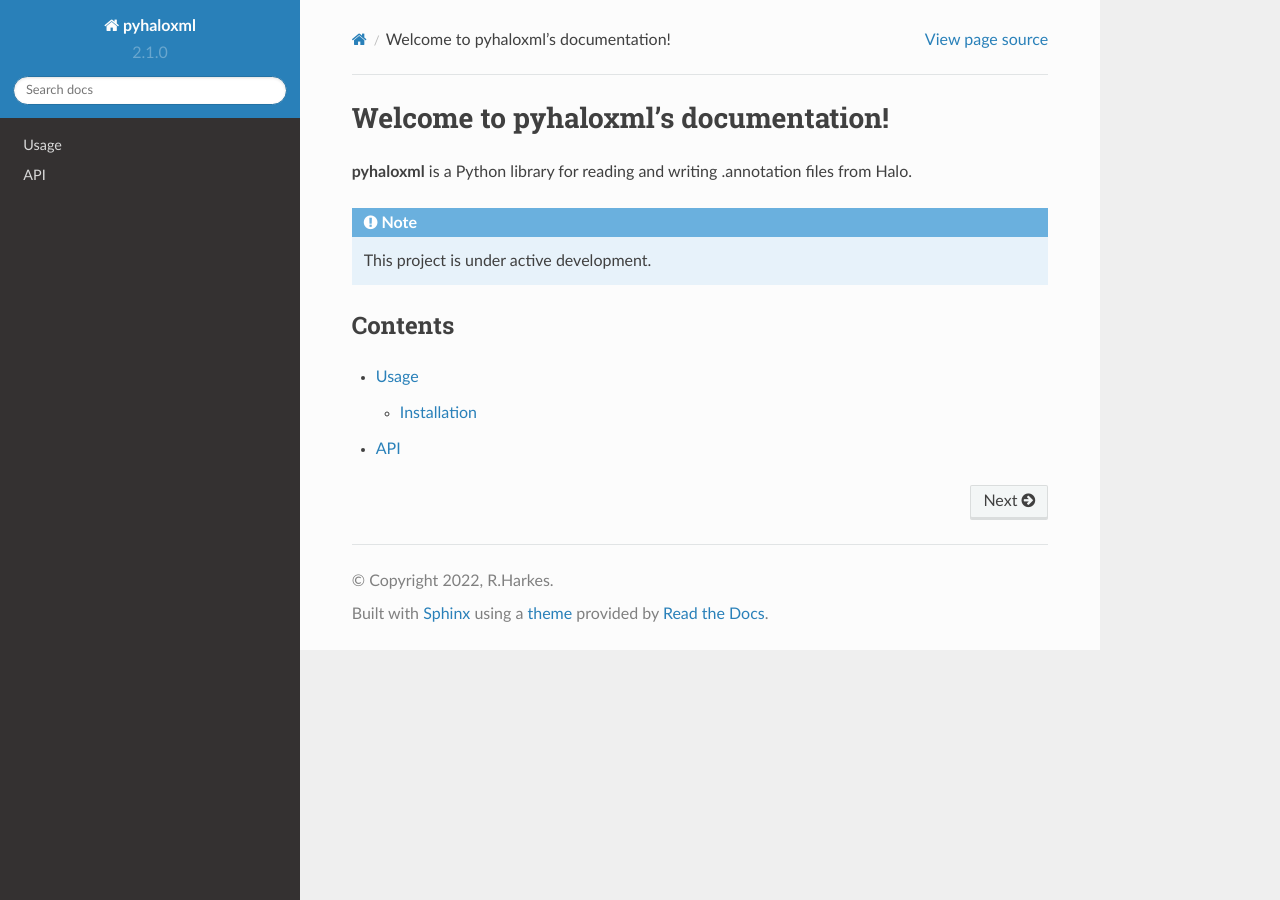
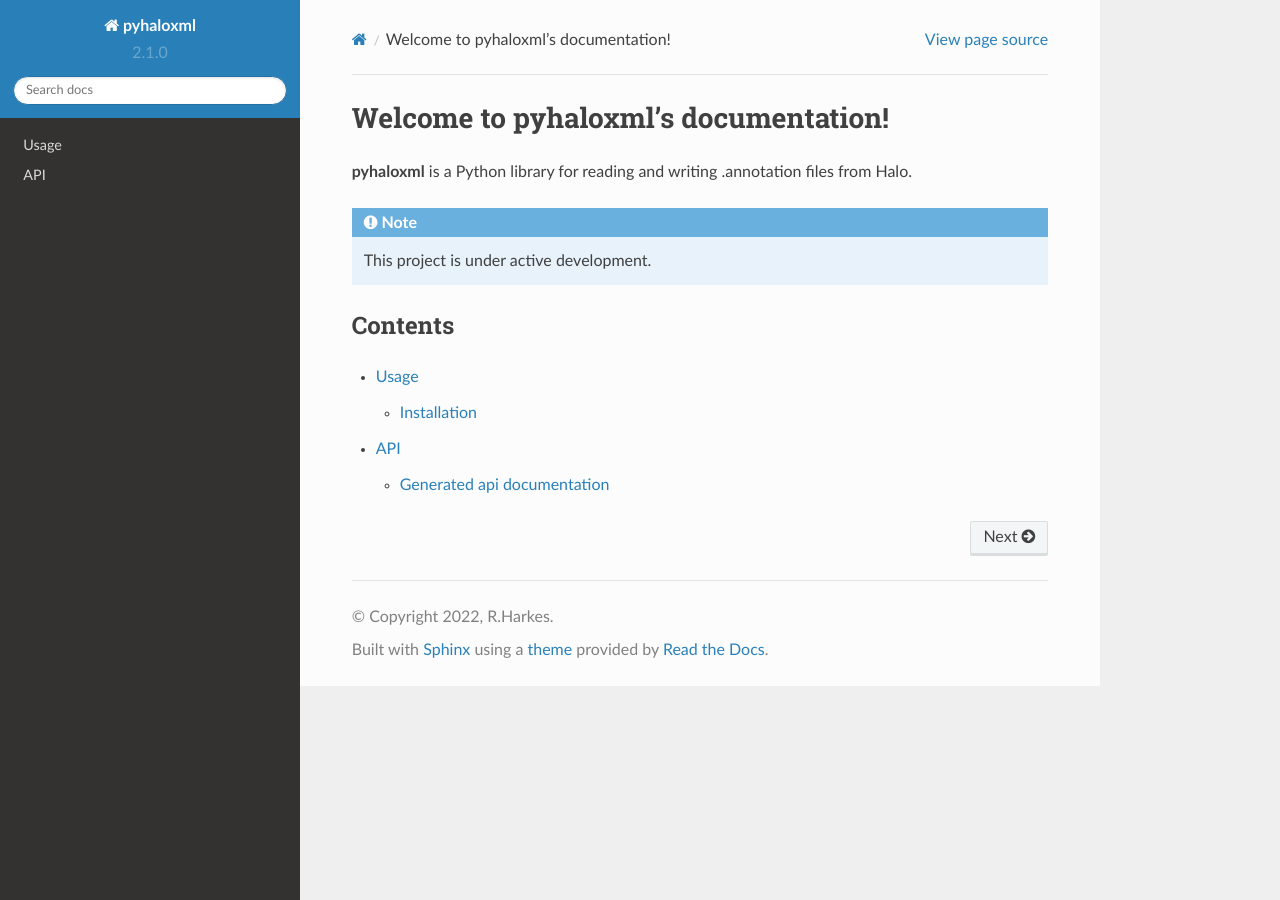
Before and after one commit to rharkes/pyhaloxml, a Sphinx documentation site: the page built from docs/source/index.rst, in a window 1280 px wide. Built offline with Sphinx 7.4.7 and the Read the Docs theme 2.0.0, drawn with Linux system fonts in a browser that asks for light colours.

Commit message:
module doc

```diff
--- a/docs/source/api.rst
+++ b/docs/source/api.rst
@@ -1,8 +1,8 @@
 API
 ===
 
-.. autosummary::
-   :toctree: generated
+Generated api documentation
+---------------------------
 
 .. automodule::  pyhaloxml.HaloXML
     :members:
```
